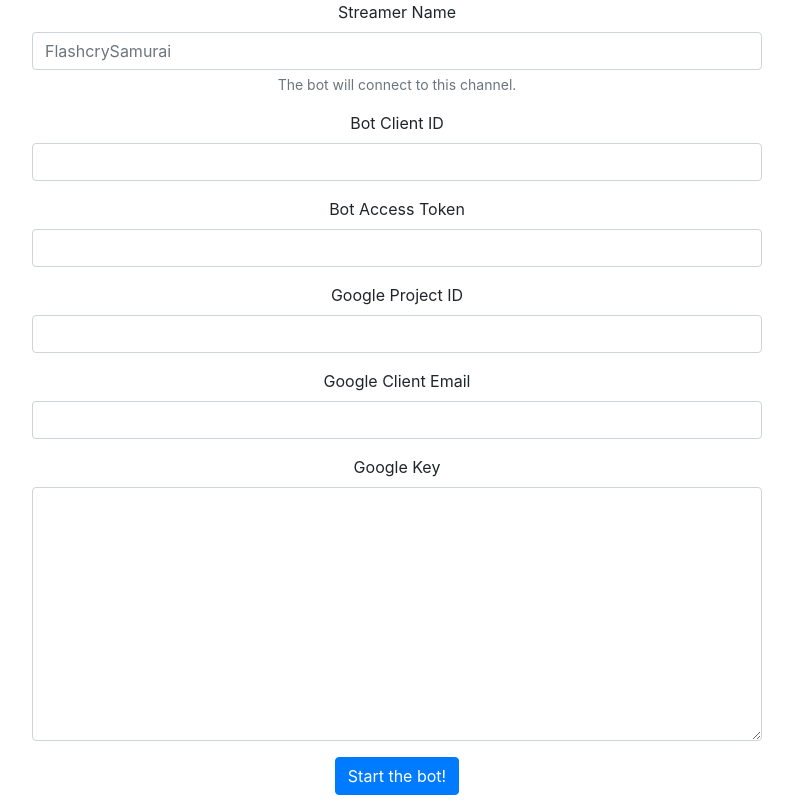
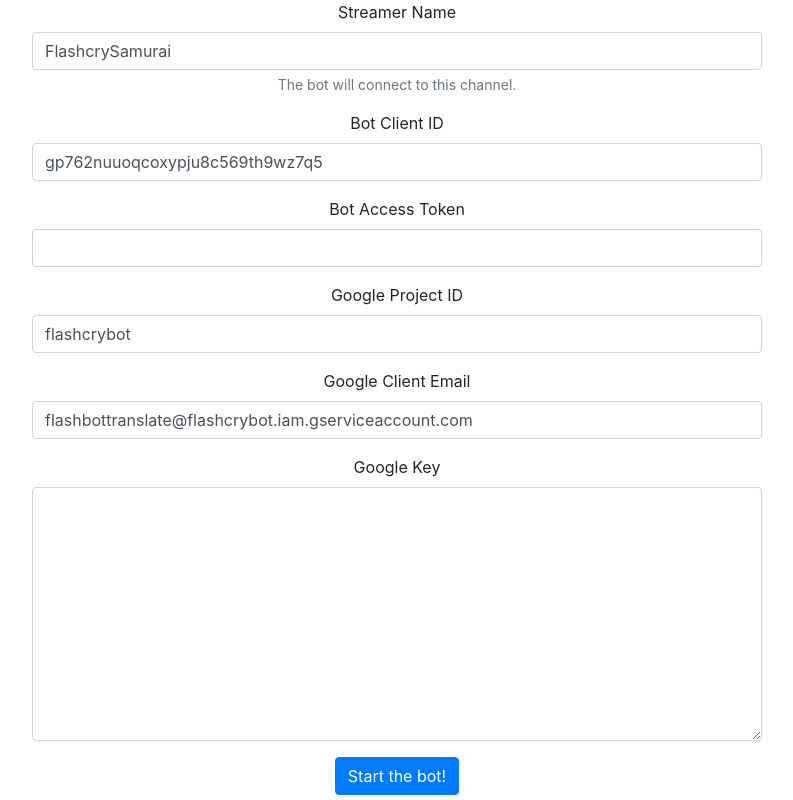
Before and after one commit to JustinKuli/flashcrybot, a React (Create React App) app: page / in a window 1280 px wide. Shown: the whole page, without its empty margins (53-846 px from the left). Built offline with nearby package versions, Linux system fonts and the light colour scheme; the HTML template or start-up script is replaced by a standard one.

Commit message:
Move stuff to config files

```diff
--- a/src/BotForm.js
+++ b/src/BotForm.js
@@ -8,16 +8,17 @@
 import Form from 'react-bootstrap/Form';
 import Button from 'react-bootstrap/Button';
 
+import connection from './config/connection.js';
+import config from './config/bot-config.js';
+
 let allVoices;
 let favVoice;
 
-// Sometimes, the first time the voices are retrieved, it's an empty list.
-// So, we need to refresh it sometimes in order to actually get it working.
 function refreshVoices() {
   allVoices = window.speechSynthesis.getVoices()
   const enVoices = allVoices.filter((v) => v.lang.startsWith('en'))
   const localVoices = enVoices.filter((v) => v.localService)
-  const possibleFavorite = localVoices.filter((v) => v.voiceURI.includes('Zira'))
+  const possibleFavorite = allVoices.filter(config.favVoiceFilter)
   favVoice = possibleFavorite[0] || localVoices[0] || enVoices[0] || allVoices[0]
 }
 
@@ -25,15 +26,19 @@
   refreshVoices()
 
   const tts = (user, msg, lang) => {
-    refreshVoices()
-    console.log('favVoice.name', favVoice?.name)
+    if (allVoices.length < config.targetVoiceCount) {
+      // Sometimes, the first time the voices are retrieved, it's an empty list.
+      refreshVoices()
+      console.log('favVoice.name', favVoice?.name)
+    }
 
-    if (msg.length > 100) {
+    if (msg.length > config.maxTTSLength) {
       console.log(`message is too long to read out loud: ${msg}`)
       return
     }
 
-    let phrase = new SpeechSynthesisUtterance(`${user} - ${msg}`)
+    const phraseWords = config.ttsSayUser ? `${user} - ${msg}` : msg
+    let phrase = new SpeechSynthesisUtterance(phraseWords)
     if (lang === 'en') {
       phrase.voice = favVoice
     } else {
@@ -45,37 +50,37 @@
   }
 
   return (chan, user, msg) => {
-    if (user === "flashcrybot" || user === "zbarfbot") {
+    if (config.denylist.indexOf(user) !== -1) {
       return
     }
 
-    if (msg.startsWith('!tts')) {
-      chat.say(chan, "I am saying messages out loud");
-      return
+    for (const simple of config.simpleCommands) {
+      if (msg.startsWith(simple.cmd)) {
+        chat.say(chan, simple.resp)
+        return
+      }
     }
-    if (msg.startsWith('!translate')) {
-      chat.say(chan, "I am translating into English");
-      return
-    }
-
 
     translator.detect(msg, (err, det) => {
       if (err) {
         console.log(err)
         return
       }
-      // if (det.confidence > 0.6) {
-        tts(user, msg, det.language)
-        if (det.language !== "en") {
+      if (det.confidence > config.reqLangDetectionConfidence) {
+        if (det.language !== 'en') {
+          if (config.speakInForeignLanguage) {
+            tts(user, msg, det.language)
+          }
           translator.translate(msg, 'en').then((trans) => {
-            console.log(trans)
             chat.say(chan, `(${det.language} -> en) ${user}: ${trans[0]}`)
-            // tts(user, trans[0], 'en')
+            tts(user, trans[0], 'en')
           })
+        } else {
+          tts(user, msg, 'en')
         }
-      // } else {
-      //   console.log(`message from ${user} could not be understood: ${msg}`)
-      // }
+      } else {
+        console.log(`message from ${user} could not be understood: ${msg}`)
+      }
     })
   }
 }
@@ -120,7 +125,7 @@
     return <Form>
       <Form.Group controlId="formStreamer">
         <Form.Label>Streamer Name</Form.Label>
-        <Form.Control type="text" placeholder="FlashcrySamurai" />
+        <Form.Control type="text" defaultValue="FlashcrySamurai" />
         <Form.Text className="text-muted">
             The bot will connect to this channel.
         </Form.Text>
@@ -128,7 +133,7 @@
 
       <Form.Group controlId="formBotID">
         <Form.Label>Bot Client ID</Form.Label>
-        <Form.Control type="text" />
+        <Form.Control type="text" defaultValue={connection['bot-id']}/>
       </Form.Group>
 
       <Form.Group controlId="formBotAccessToken">
@@ -138,12 +143,12 @@
 
       <Form.Group controlId="formGoogleProjectID">
         <Form.Label>Google Project ID</Form.Label>
-        <Form.Control type="text" />
+        <Form.Control type="text" defaultValue={connection['google-project-id']}/>
       </Form.Group>
 
       <Form.Group controlId="formGoogleMail">
         <Form.Label>Google Client Email</Form.Label>
-        <Form.Control type="text" />
+        <Form.Control type="text" defaultValue={connection['google-email']}/>
       </Form.Group>
 
       <Form.Group controlId="formGoogleKey">
--- /dev/null
+++ b/src/config/bot-config.js
@@ -0,0 +1,24 @@
+const props = {
+    maxTTSLength: 100,
+    reqLangDetectionConfidence: 0.0,
+    targetVoiceCount: 5,
+
+    speakInForeignLanguage: true,
+    repeatInEnglish: false,
+    ttsSayUser: false,
+
+    denylist: [
+        'flashcrybot',
+        'zbarfbot',
+    ],
+
+    // Simple commands are just calls and responses.
+    simpleCommands: [
+        { cmd: '!tts', resp: 'I am saying messages out loud' },
+        { cmd: '!translate', resp: 'I am translating into English' },
+    ],
+
+    favVoiceFilter: (v) => v.voiceURI.includes('Zira'),
+}
+
+export default props
--- /dev/null
+++ b/src/config/connection.js
@@ -0,0 +1,7 @@
+const props = {
+    'bot-id': 'gp762nuuoqcoxypju8c569th9wz7q5',
+    'google-project-id': 'flashcrybot',
+    'google-email': 'flashbottranslate@flashcrybot.iam.gserviceaccount.com'
+}
+
+export default props
```
